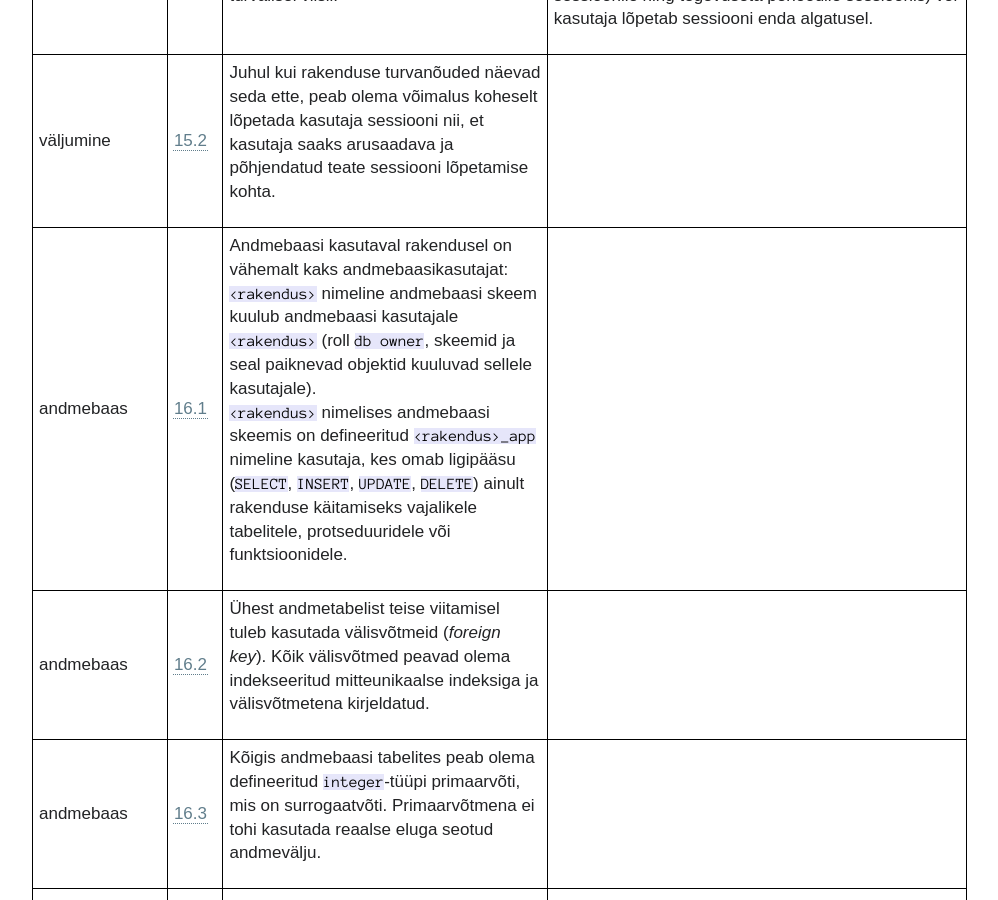
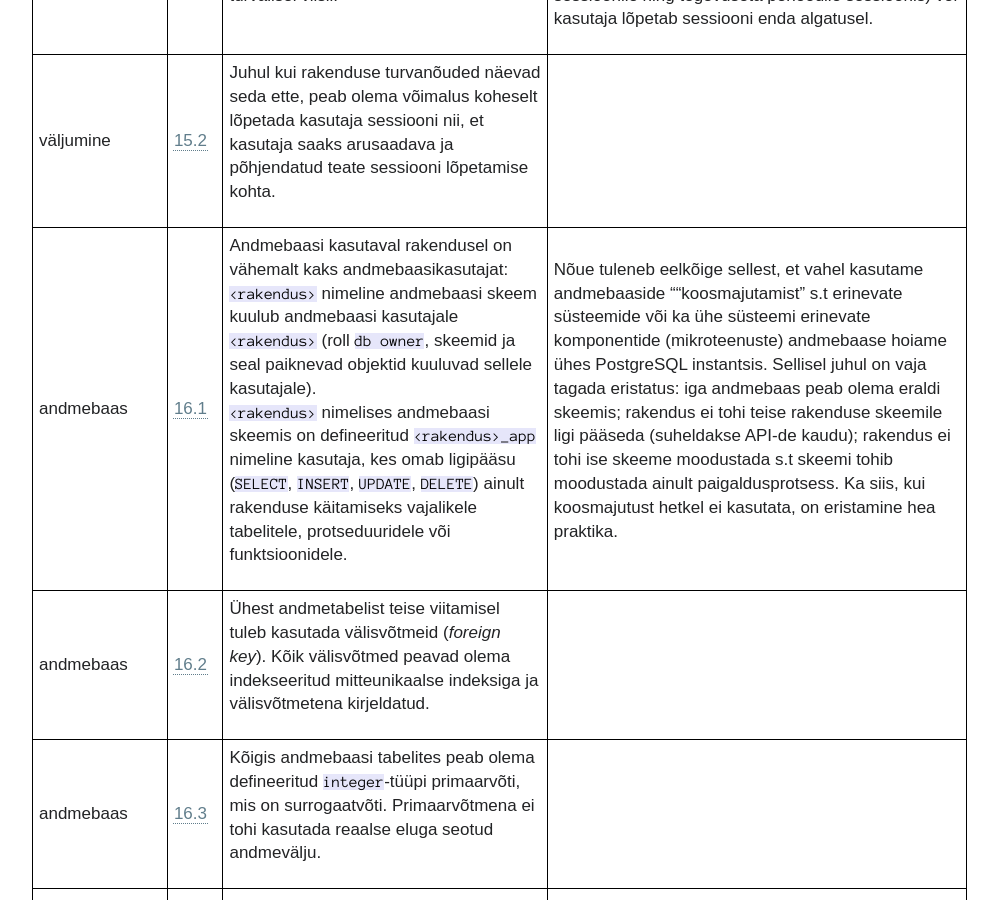
Before and after one commit to e-gov/MFN, a Jekyll site: the page built from index.md, in a window 1280 px wide and 900 px high, scrolled down 6429 px. Shown: the whole window, without its empty margins (0-998 px from the left). Built offline with Jekyll 4.4.1, drawn with Linux system fonts in a browser that asks for light colours; our own code applies the rules of GitHub Pages for plain Markdown files.

Commit message:
Lisatud nõude 16.1 (kaks andmebaasikasutajat) selgitus

```diff
--- a/_data/Nouded.yml
+++ b/_data/Nouded.yml
@@ -180,7 +180,7 @@
   nouded:
     - nr: 1
       son: 'Andmebaasi kasutaval rakendusel on vähemalt kaks andmebaasikasutajat:<br>`<rakendus>` nimeline andmebaasi skeem kuulub andmebaasi kasutajale `<rakendus>` (roll `db owner`, skeemid ja seal paiknevad objektid kuuluvad sellele kasutajale).<br>`<rakendus>` nimelises andmebaasi skeemis on defineeritud `<rakendus>_app` nimeline kasutaja, kes omab ligipääsu (`SELECT`, `INSERT`, `UPDATE`, `DELETE`) ainult rakenduse käitamiseks vajalikele tabelitele, protseduuridele või funktsioonidele.'
-      sel: ''
+      sel: 'Nõue tuleneb eelkõige sellest, et vahel kasutame andmebaaside ""koosmajutamist" s.t erinevate süsteemide või ka ühe süsteemi erinevate komponentide (mikroteenuste) andmebaase hoiame ühes PostgreSQL instantsis. Sellisel juhul on vaja tagada eristatus: iga andmebaas peab olema eraldi skeemis; rakendus ei tohi teise rakenduse skeemile ligi pääseda (suheldakse API-de kaudu); rakendus ei tohi ise skeeme moodustada s.t skeemi tohib moodustada ainult paigaldusprotsess. Ka siis, kui koosmajutust hetkel ei kasutata, on eristamine hea praktika.'
     - nr: 2
       son: 'Ühest andmetabelist teise viitamisel tuleb kasutada välisvõtmeid (_foreign key_). Kõik välisvõtmed peavad olema indekseeritud mitteunikaalse indeksiga ja välisvõtmetena kirjeldatud.'
       sel: ''
```
